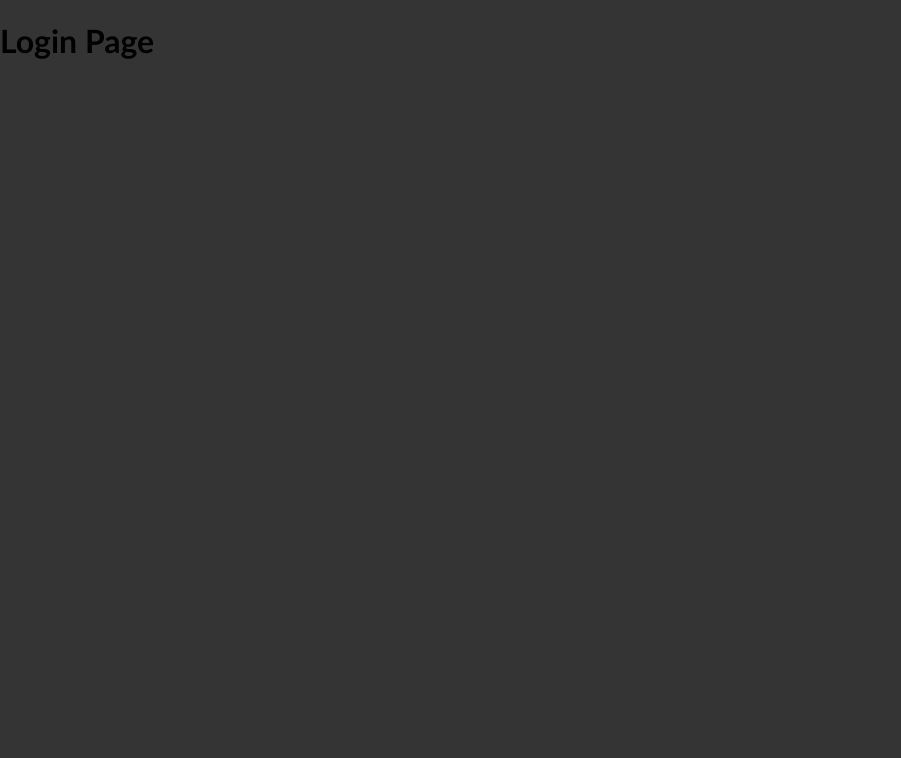
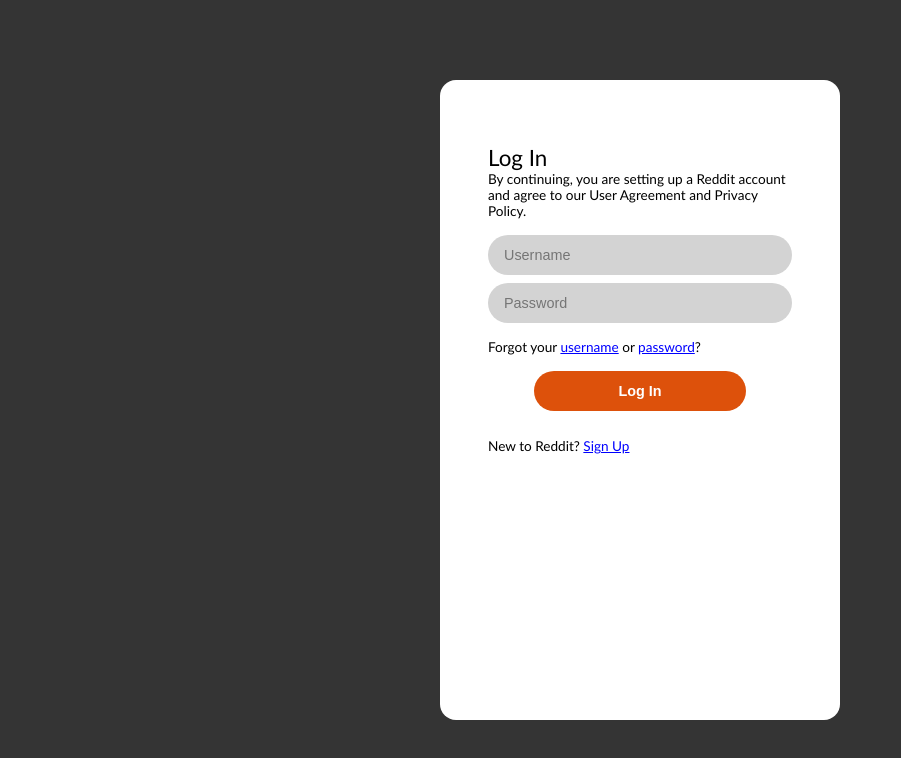
Before and after one commit to vecel/reddit-clone, a React (Create React App) app in the folder app/: page /login in a window 1280 px wide. Shown: the top 758 px of the page, without its empty margins (0-901 px from the left). Built offline with nearby package versions, Linux system fonts and the light colour scheme.

Commit message:
user logging

```diff
--- a/app/src/pages/Login.js
+++ b/app/src/pages/Login.js
@@ -1,9 +1,85 @@
+import '../styles/Signup.css';
+import { useState } from 'react';
+import { useNavigate } from 'react-router-dom';
+
 const Login = () => {
+
+    const initialFormState = {
+        username: '',
+        password: '',
+    }
+
+    const [user, setUser] = useState(initialFormState)
+    const [errorMessages, setErrorMessages] = useState([])
+    const navigate = useNavigate()
+
+    function handleChange(e) {
+        const {name, value} = e.target
+        setUser({...user, [name]: value})
+    }
+
+    function handleSubmit(e) {
+        e.preventDefault()
+
+        fetch('http://localhost:8080/api/login', {
+            method: 'POST',
+            headers: {
+                'Content-Type': 'application/json'
+            },
+            credentials: 'include',
+            body: JSON.stringify(user),
+        })
+        .then(response => {
+            if (response.ok) {
+                navigate('/')
+                return
+            }
+            response.json()
+            .then(data => {
+                setErrorMessages(data.error)
+                setUser(initialFormState)
+            })
+        })
+    }
+
     return (
-        <div>
-            <h1>Login Page</h1>
-            {/* Add your login form components here */}
-        </div>
+        <main className="main">
+            <form className="form" method="post" onSubmit={handleSubmit}>
+
+                <span className="form__title">Log In</span>
+
+                <p className="form__text form__text--gap-bottom">
+                    By continuing, you are setting up a Reddit account and agree to our <a>User Agreement</a> and <a>Privacy Policy</a>.
+                </p>
+
+
+                <div className="form__group">
+                    <div className="form__field">
+                        <label for="login-username" className="form__label">
+                            <input id="login-username" className="form__input" type="text" placeholder="Username" name="username" value={user.username || ''} onChange={handleChange}/>
+                        </label>
+                    </div>
+                    <div className="form__field">
+                        <label for="login-password" className="form__label">
+                            <input id="login-password" className="form__input" type="password" placeholder="Password" name="password" value={user.password || ''} onChange={handleChange} />
+                        </label>
+                    </div>
+                    <p className="form__error-message">{errorMessages}</p>
+
+                    <span className="form__text form__text--gap-bottom">Forgot your <span className="form__link">username</span> or <span className="form__link">password</span>?</span>
+
+
+                    <div className="form__field form__field--justify-center">
+                        <label for="login-button" className="form__label--submit">
+                            <input id="login-button" className="form__input form__input--submit form__input--submit-hover" type="submit" value="Log In" />
+                        </label>
+                    </div>
+                </div>
+
+            <span className="form__text">New to Reddit? <a className="form__link" href="register">Sign Up</a></span>
+
+        </form>
+        </main>
     );
 };
 
```
Also changed, not shown: 2 other files (tests, documents, lock files or other folders).
